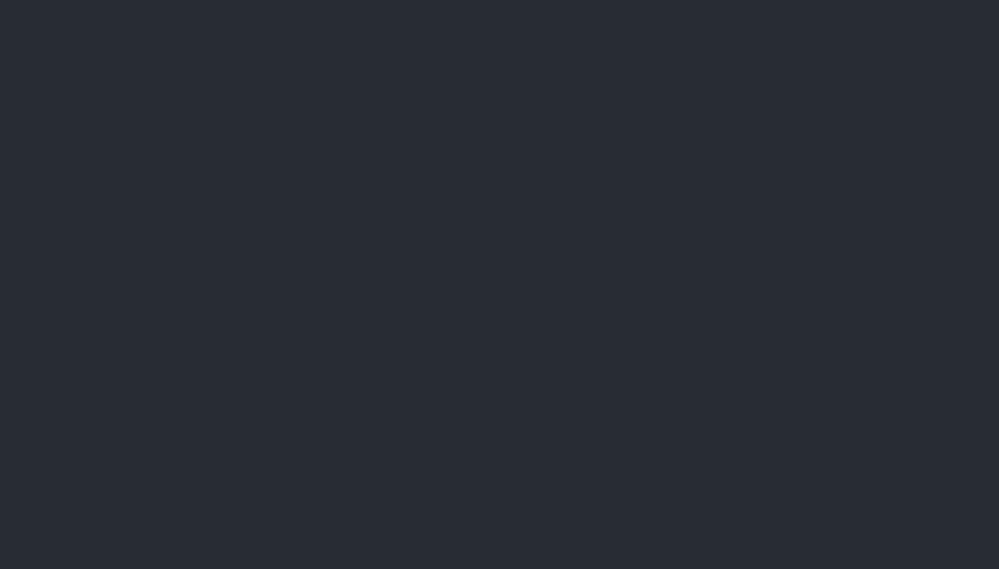
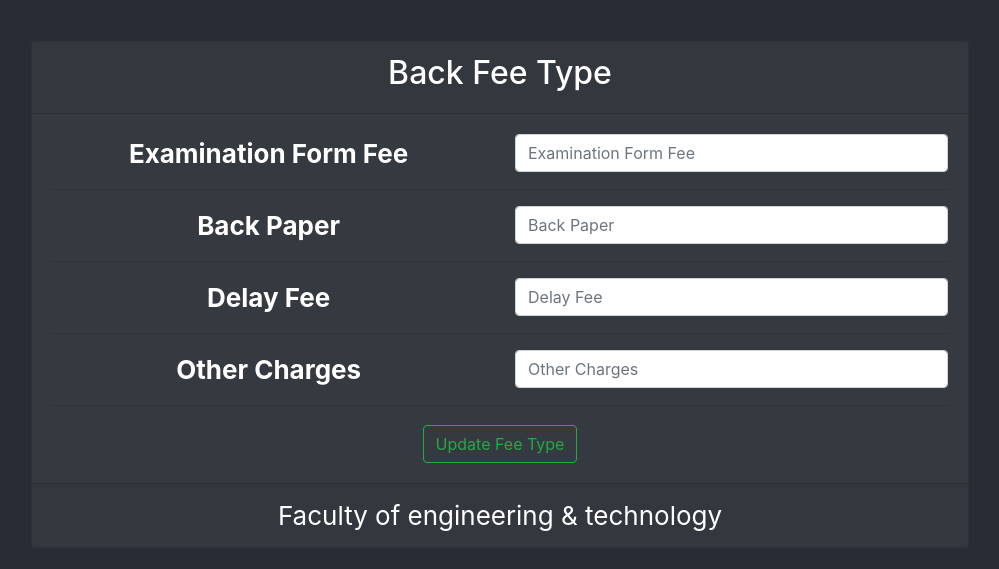
Before and after one commit to Jay-2019/invoice-system-admin, a React (Create React App) app: page /updateBackFeeType in a window 1280 px wide. Shown: the part 125-694 px from the top of the page, without its empty margins (140-1139 px from the left). Built offline with nearby package versions, Linux system fonts and the light colour scheme.

Commit message:
backFeeType componnet is ready to rock :)

```diff
--- /dev/null
+++ b/src/components/backFeeType/backFeeType.jsx
@@ -0,0 +1,164 @@
+import React from "react";
+import { Formik, Field, Form, ErrorMessage } from "formik";
+import * as Yup from "yup";
+import Axios from "axios";
+import { backFeeType } from "../../constant";
+
+export default function BackFeeType(props) {
+  const calculateFee = values => {
+    values.totalFee =
+      values.delayFee +
+      values.examinationFormFee +
+      values.backPaper +
+      values.otherCharges;
+  };
+
+  return (
+    <Formik
+      initialValues={{
+        totalFee: "",
+        examinationFormFee: "",
+        backPaper: "",
+        delayFee: "",
+        otherCharges: ""
+      }}
+      validationSchema={Yup.object({
+        examinationFormFee: Yup.string()
+          .matches(
+            /\d+(\.\d{1,2})?/,
+            " Fee contain only Numbers/Decimal-Number (0-9) "
+          )
+          .required("Required"),
+        backPaper: Yup.string()
+          .matches(
+            /\d+(\.\d{1,2})?/,
+            " Fee contain only Numbers/Decimal-Number (0-9) "
+          )
+          .required("Required"),
+        delayFee: Yup.string()
+          .matches(
+            /\d+(\.\d{1,2})?/,
+            " Fee contain only Numbers/Decimal-Number (0-9) "
+          )
+          .required("Required"),
+        otherCharges: Yup.string()
+          .matches(
+            /\d+(\.\d{1,2})?/,
+            " Fee contain only Numbers/Decimal-Number (0-9) "
+          )
+          .required("Required"),
+        totalFee: Yup.string().matches(
+          /\d+(\.\d{1,2})?/,
+          " Fee contain only Numbers/Decimal-Number (0-9) "
+        )
+      })}
+      onSubmit={(values, { setSubmitting, resetForm }) => {
+        calculateFee(values);
+
+        Axios.post(
+          "http://localhost:4000/feePaymentDB/updateBackFeeType/" +
+            "5ec376a132e3ab0f689a9d34",
+          values
+        )
+          .then(response => {
+            return response.data;
+          })
+          .catch(error => error.message);
+
+        setSubmitting(false);
+        resetForm();
+        // props.history.push("/studentSignIn");
+      }}
+    >
+      <Form>
+        <br />
+        <div className="d-flex justify-content-center">
+          <div className="card text-white bg-dark w-75 ">
+            <div className="card-header  text-center">
+              <h2>Back Fee Type</h2>
+            </div>
+            <div className="card-body">
+              <div>
+                <div className="row">
+                  <div className="col">
+                    <b>{backFeeType.examinationFormFee}</b>
+                  </div>
+                  <div className="col">
+                    <Field
+                      type="number"
+                      name="examinationFormFee"
+                      placeholder={backFeeType.examinationFormFee}
+                      className="form-control"
+                    />
+                    <ErrorMessage name="delayFee" />
+                  </div>
+                </div>
+                <hr />
+                <div className="row">
+                  <div className="col">
+                    <b>{backFeeType.backPaper}</b>
+                  </div>
+                  <div className="col">
+                    <Field
+                      type="number"
+                      name="backPaper"
+                      placeholder={backFeeType.backPaper}
+                      className="form-control"
+                    />
+                    <ErrorMessage name="delayFee" />
+                  </div>
+                </div>
+                <hr />
+                <div className="row">
+                  <div className="col">
+                    <b>{backFeeType.delayFee}</b>
+                  </div>
+                  <div className="col">
+                    <Field
+                      type="number"
+                      name="delayFee"
+                      placeholder={backFeeType.delayFee}
+                      className="form-control"
+                    />
+                    <ErrorMessage name="delayFee" />
+                  </div>
+                </div>
+                <hr />
+                <div className="row">
+                  <div className="col">
+                    <b>{backFeeType.otherCharges}</b>
+                  </div>
+                  <div className="col">
+                    <Field
+                      type="number"
+                      name="otherCharges"
+                      placeholder={backFeeType.otherCharges}
+                      className="form-control"
+                    />
+                    <ErrorMessage name="otherCharges" />
+                  </div>
+                </div>
+                <hr />
+
+                <div className="row">
+                  <div className="col text-center">
+                    <button
+                      type="submit"
+                      //   disabled={isSubmitting}
+                      className="btn btn-outline-success"
+                    >
+                      Update Fee Type
+                    </button>
+                  </div>
+                </div>
+              </div>
+            </div>
+            <div className="card-footer text-center">
+              Faculty of engineering & technology
+            </div>
+          </div>
+        </div>
+      </Form>
+    </Formik>
+  );
+}
--- a/src/components/courseFeeType/courseFeeType.jsx
+++ b/src/components/courseFeeType/courseFeeType.jsx
@@ -204,7 +204,7 @@ export default function CourseFeeType(props) {
         <div className="d-flex justify-content-center">
           <div className="card text-white bg-dark w-75 ">
             <div className="card-header  text-center">
-              <h2>Student SignUp</h2>
+              <h2>Course Fee Type</h2>
             </div>
             <div className="card-body">
               <div>
--- a/src/components/index.js
+++ b/src/components/index.js
@@ -1,3 +1,4 @@
 import CourseFeeDueDate from "./courseFeeDueDate/courseFeeDueDate";
 import CourseFeeType from "./courseFeeType/courseFeeType";
-export { CourseFeeType, CourseFeeDueDate };
+import BackFeeType from "./backFeeType/backFeeType";
+export { CourseFeeType, CourseFeeDueDate, BackFeeType };
--- a/src/constant.js
+++ b/src/constant.js
@@ -8,6 +8,14 @@ export const arrayOfYear = ["First Year",
     "Second Year",
     "Third Year",
     "Fourth Year"]
+
+export const backFeeType = {
+    examinationFormFee: "Examination Form Fee",
+    backPaper: "Back Paper",
+    delayFee: "Delay Fee",
+    otherCharges: "Other Charges",
+    totalFee: "Total Fee"
+}
 
 export const courseFeeType = {
     studyTripFee: "Study Trip Fee",
--- a/src/routes/public/public.js
+++ b/src/routes/public/public.js
@@ -1,11 +1,12 @@
 import React from 'react'
-import { CourseFeeDueDate, CourseFeeType } from "../../components/index";
+import { CourseFeeDueDate, CourseFeeType, BackFeeType } from "../../components/index";
 import PublicRoute from "./publicRoute";
 
 const publicRoutes = (props) => {
     const routes = [
         { path: "/updateCourseFeeDueDate", component: CourseFeeDueDate },
         { path: "/updateCourseFeeType", component: CourseFeeType },
+        { path: "/updateBackFeeType", component: BackFeeType },
 
     ];
     return routes.map((route, index) => {
```
Also changed, not shown: src/components/backFeeType/index.js (added).
